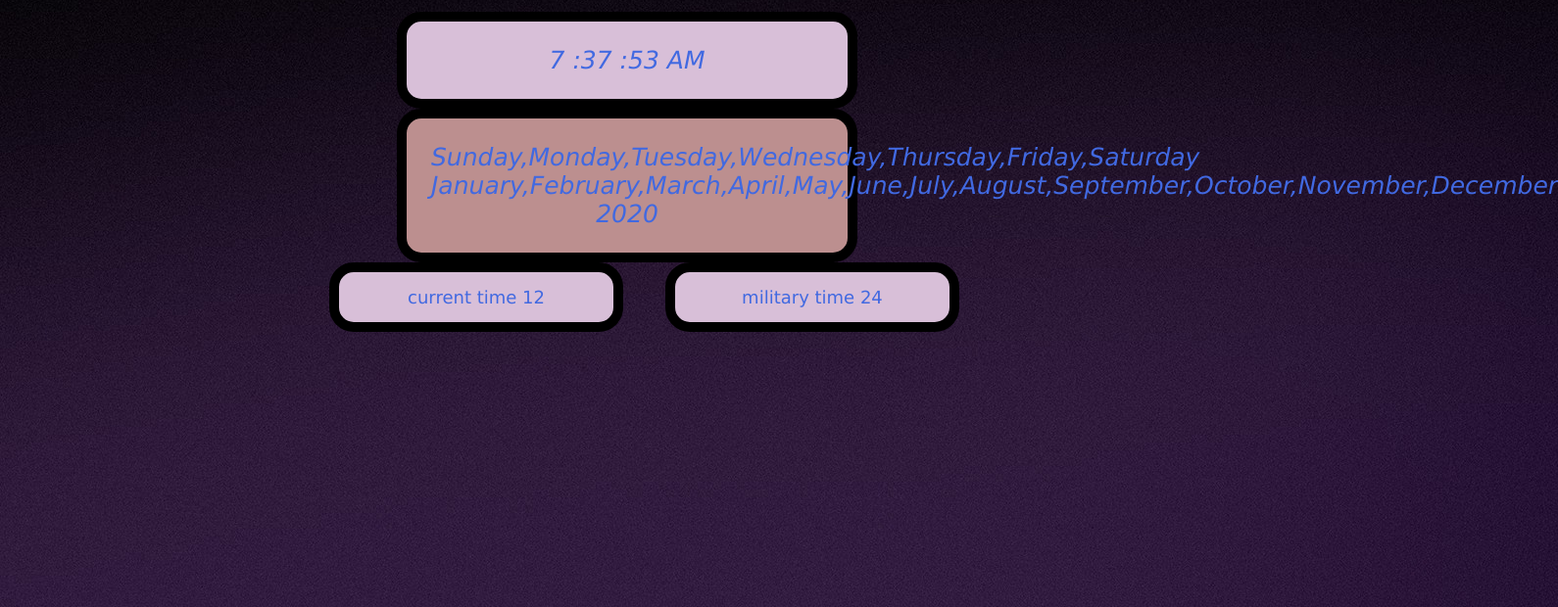
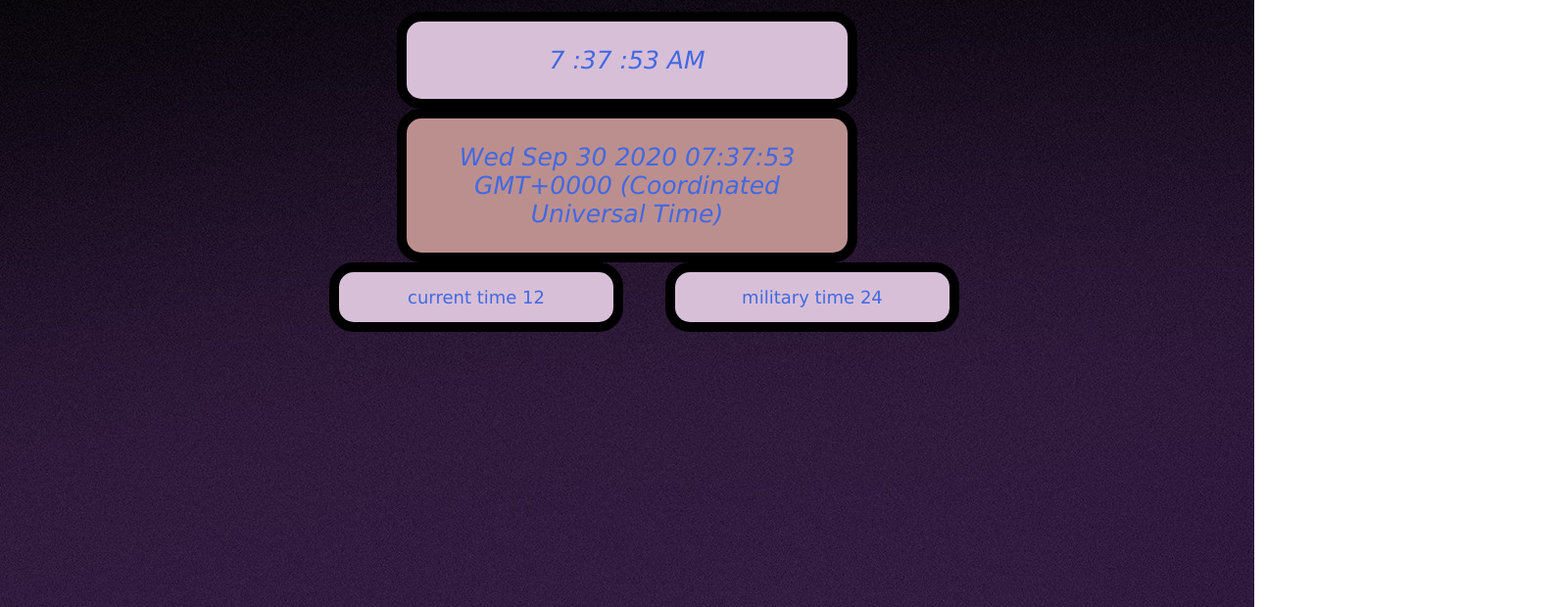
Before and after one commit to over45Codes/digital-clock, a plain HTML site: page index.html in a window 1280 px wide. Shown: the part 180-800 px from the top of the page at 98% size, 1590 px wide, since content can reach past the window. Drawn offline with Linux system fonts and the light colour scheme.

Commit message:
third commit

```diff
--- a/index.html
+++ b/index.html
@@ -2,15 +2,13 @@
 <!DOCTYPE html>
   <html>
       <head>
-          <meta charset="utf-8">
-          <meta name="viewport" content="width=device-width, initial=scale=1.0">
+        <meta charset="UTF-8">
+          <meta name="viewport" content="width=device-width, initial-scale=1.0">
         <title>Digital Clock App</title>
         <link href="style.css" rel="stylesheet">
         </head>
-
     <body>
          <header>
-
           <h1>Digital Clock</h1>
               </header>
             <!--digital clock date and time -->
@@ -24,11 +22,10 @@
         </div>
 
       <div class="date">
-         <span id="days"></span>
+         <span id="daysIndex"></span>
          <span id="months"></span>
          <span id="year"></span>
          </div>
-
 
        <button class="btn button12">current time 12</button>
 
@@ -36,12 +33,7 @@
     </div>
 
 <!-- js script  -->
-
- <script src="script.js" charset="utf-8"></script>
-
-
-
+ <script src="script.js"></script>
 
  </body>
-
   </html>
--- a/script.js
+++ b/script.js
@@ -16,23 +16,33 @@ function realTime() {
         amPm = "PM";
     }
 
-    var days = time.getDay();
+
+
+    var days= time.getDay(); // number
     var months = time.getMonth();
     var year = time.getFullYear();
 
-    var days = ["Sunday", "Monday", "Tuesday", "Wednesday", "Thursday", "Friday", "Saturday"];
+    var days = new Date ();
+        days ['Sunday']
+        days ['Monday']
+        days ['Tuesday']
+        days ['Wednesday']
+        days ['Thursday']
+        days ['Friday']
+        days ['Saturday'];
+
+    document.getElementById("daysIndex").innerHTML = days;
+
+
 
     var months = ["January", "February", "March", "April", "May", "June", "July", "August", "September", "October", "November", "December"];
 
-    document.getElementById("days").innerHTML = days
-    document.getElementById("months").innerHTML = months
-    document.getElementById("year").innerHTML = year;
-
-    document.getElementById("hour").innerHTML = hour
-    document.getElementById("minute").innerHTML = ":" + minute
-    document.getElementById("seconds").innerHTML = ":" + seconds
+    document.getElementById("hour").innerHTML = hour;
+    document.getElementById("minute").innerHTML = ":" + minute;
+    document.getElementById("seconds").innerHTML = ":" + seconds;
     document.getElementById("amPm").innerHTML = amPm;
 
 
 }
+
 setInterval(realTime, 1000)
```
Lines whose indentation alone changed are shown as unchanged.
